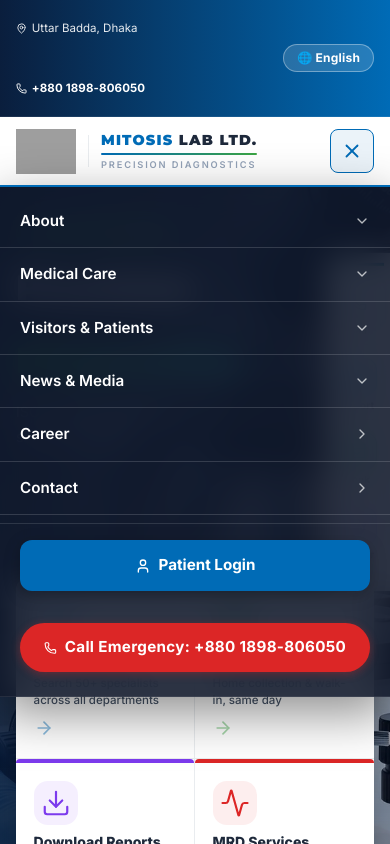
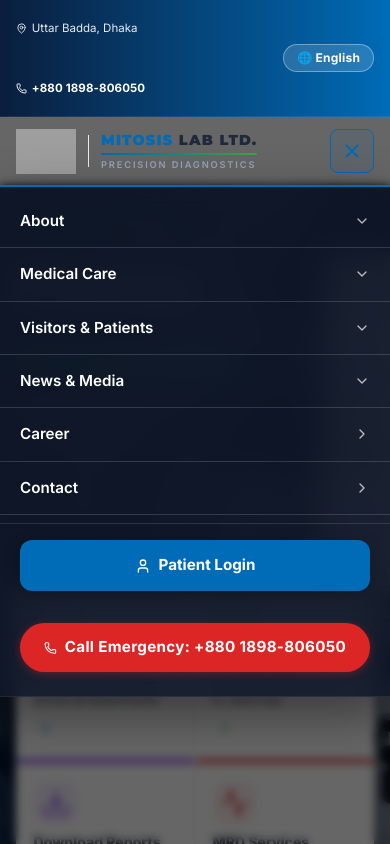
Before and after one commit to jhabir6857-ctrl/Mitosis, a Next.js app: page / in a window 390 px wide. Both pictures are taken after a click on the button 352 px from the left and 151 px from the top of the page. Shown: the top 844 px of the page. Built offline with nearby package versions, Linux system fonts and the light colour scheme; grey boxes are pictures that could not be loaded.

Commit message:
feat: add click-away backdrop to mobile menu

```diff
--- a/components/Navigation.tsx
+++ b/components/Navigation.tsx
@@ -485,7 +485,22 @@ export default function Navigation() {
 
       {/* ── MOBILE DRAWER ───────────────────────────────────────── */}
       {isOpen && (
-        <div
+        <>
+          {/* Click-away backdrop */}
+          <div
+            onClick={() => setIsOpen(false)}
+            style={{
+              position: "fixed",
+              inset: 0,
+              zIndex: -1,
+              background: "rgba(0,0,0,0.6)",
+              backdropFilter: "blur(4px)",
+              WebkitBackdropFilter: "blur(4px)",
+              animation: "fadeIn 200ms ease",
+            }}
+            aria-hidden="true"
+          />
+          <div
           style={{
             position: "absolute",
             top: "100%",
@@ -674,6 +689,7 @@ export default function Navigation() {
             </a>
           </div>
         </div>
+        </>
       )}
 
       {/* ── TOAST NOTIFICATION ──────────────────────────────────── */}
@@ -704,6 +720,10 @@ export default function Navigation() {
       )}
 
       <style>{`
+        @keyframes fadeIn {
+          from { opacity: 0; }
+          to   { opacity: 1; }
+        }
         @keyframes fadeInDown {
           from { opacity: 0; transform: translateY(-8px); }
           to   { opacity: 1; transform: translateY(0); }
```
